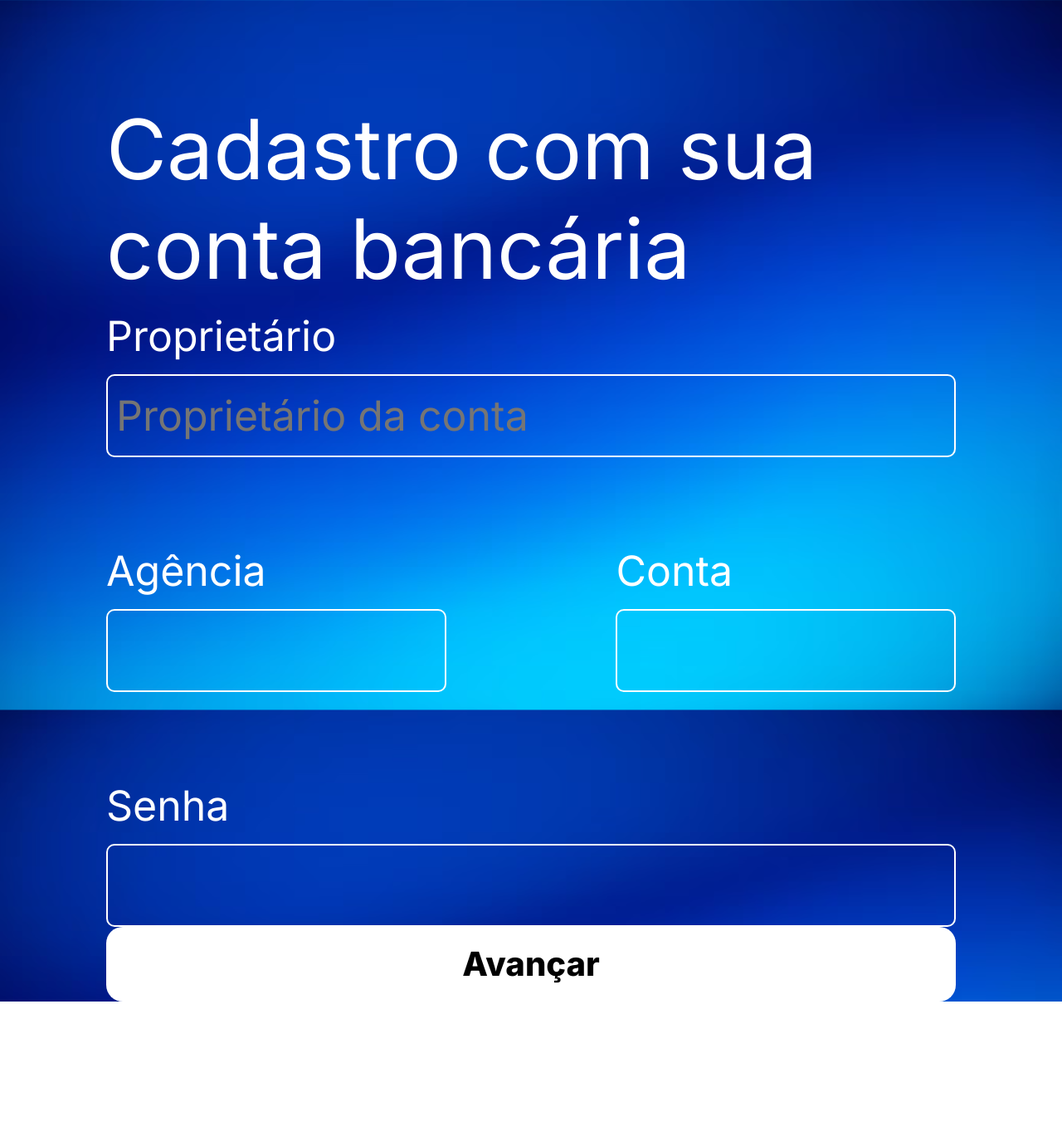
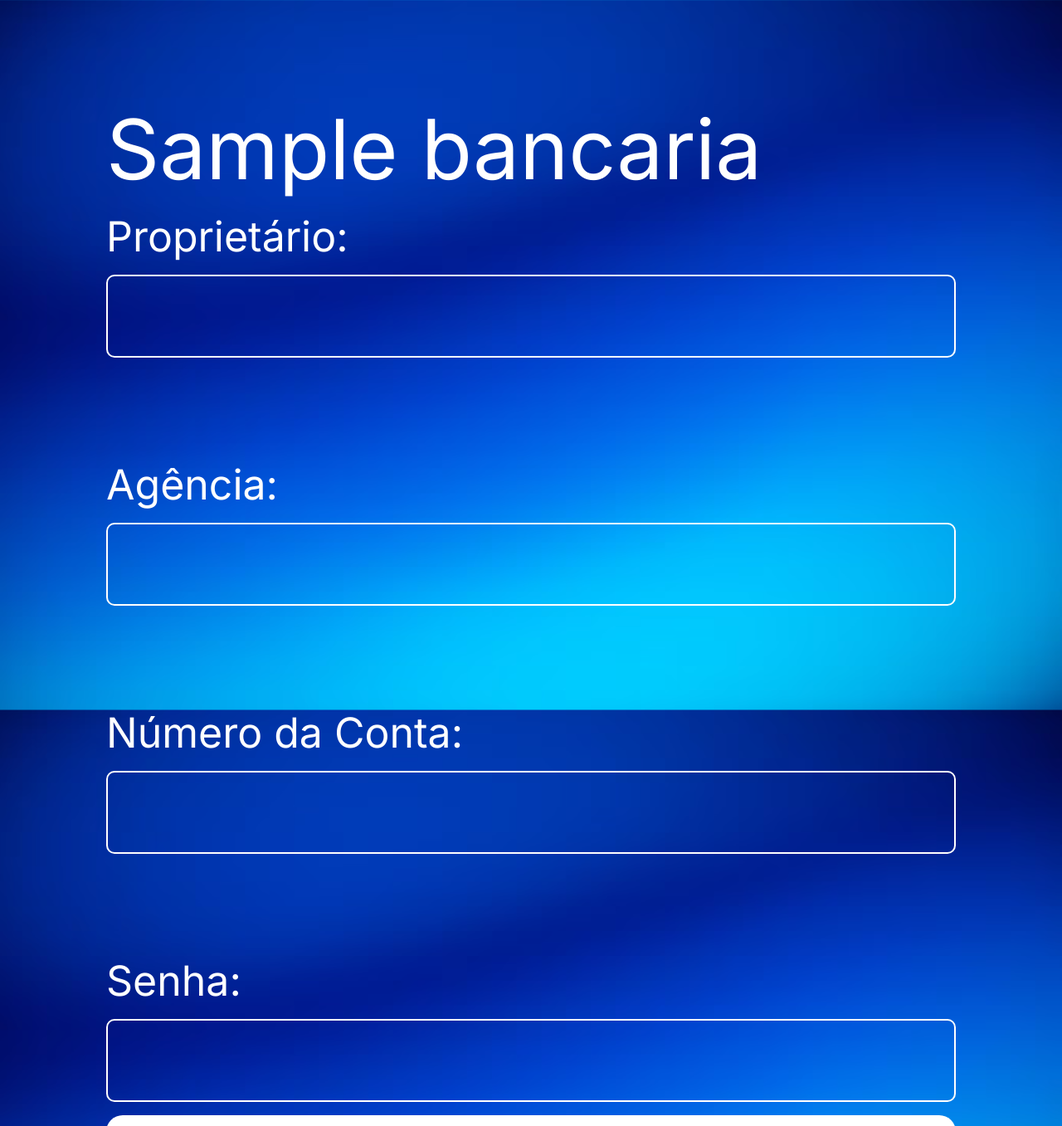
Before and after one commit to beamuniz/smart-cash, a Django app: template core/templates/cadastro.html in a window 1280 px wide. Shown: the top 1357 px of the page at 83% size. Before the commit the page ends 1207 px from the top, so only its background shows below. Run offline with Django 4.2, Linux system fonts and the light colour scheme; tables that the repository leaves empty hold one stand-in row (values such as "Sample post"); the template is opened without the code that fills it: values that come from a table or form of the project are taken from there, most other values are stand-ins (such as "Sample title", 1, 10 or a date in 2020).

Commit message:
added register functions

```diff
--- a/core/forms.py
+++ b/core/forms.py
@@ -10,13 +10,13 @@ class Usuario(ModelForm):
         fields ='__all__'
 
 
-class ContaBancaria(ModelForm):
+class FormContaBancaria(ModelForm):
     class Meta:
         model = ContaBancaria
-        fields ='__all__'
+        fields = 'proprietario', 'agencia', 'conta', 'senha'
 
 
-class Cartao(ModelForm):
+class FormCartao(ModelForm):
     class Meta:
         model = Cartao
         fields ='__all__'
--- a/core/models.py
+++ b/core/models.py
@@ -1,7 +1,5 @@
 from django.db import models
 import math
-from django.contrib.auth.models import AbstractBaseUser, BaseUserManager
-from django.contrib.auth.backends import BaseBackend
 # Create your models here.
 
 class Cartao(models.Model):
@@ -16,10 +14,9 @@ class Cartao(models.Model):
 
 
 class ContaBancaria(models.Model):
-    numeroConta = models.CharField(max_length=6, verbose_name='Número da Conta', unique=True)
-    titular = models.CharField(max_length=45, verbose_name='Titular')
+    proprietario = models.CharField(max_length=45, verbose_name='Proprietário')
     agencia = models.IntegerField(verbose_name='Agência')
-    banco = models.CharField(max_length=100, verbose_name='Banco')
+    conta = models.CharField(max_length=100, verbose_name='Número da Conta')
     cartao = models.ForeignKey('Cartao', on_delete=models.SET_NULL, null=True, blank=True, verbose_name='Cartão')
     senha = models.CharField(max_length=100, verbose_name='Senha', null=True, blank=True)
 
@@ -27,7 +24,7 @@ class ContaBancaria(models.Model):
         verbose_name_plural = 'Contas Bancárias'
 
     def __str__(self):
-        return self.numeroConta
+        return self.conta
 
 class Usuario(models.Model):
     id_usuario = models.AutoField(primary_key=True)
--- a/core/templates/cadastro.html
+++ b/core/templates/cadastro.html
@@ -11,32 +11,17 @@
 
 {%block main %}
     <div class="main-container">
-        <form action="{% url 'login_validation' %}" method="post" class="form">
-            {% csrf_token %}
-            <h1>Cadastro com sua conta bancária</h1>
-            <div class="form-content">
-                <span>
-                    <label for="">Proprietário</label>
-                    <input name="proprietario" type="text" placeholder="Proprietário da conta">
-                </span>
-                <span class="banco">
-                    <div class="agencia">
-                        <label for="">Agência</label>
-                        <input name="agencia" type="text" class="banco-input">
-                    </div>
-                    <div class="conta">
-                        <label for="">Conta</label>
-                        <input name="conta" type="text" class="banco-input">
-                    </div>
-                </span>
-                <span>
-                    <label for="">Senha</label>
-                    <input name="senha" type="password">
-                </span>
-            </div>
-            <div class="avancar">
-                <button onclick="window.location.href='/cadastrocartao/'">Avançar</button>
-            </div>
+        <form action="{% url 'cadastro' %}" method="post" class="form">
+
+                {% csrf_token %}
+                <h1>{{ bancaria }}</h1>
+                <div class="form-content">
+                    {{ form.as_p }}
+                </div>
+
+                <div class="avancar">
+                    <button type="submit">Avançar</button>
+                </div>
         </form>
     </div>
 {% endblock %}
--- a/core/templates/core/apresentacao.html
+++ b/core/templates/core/apresentacao.html
@@ -23,7 +23,7 @@
         <img src="{% static 'symbol.png' %}" class="symbol">
         <div class="btns">
             <button type="button" class="btn btn-light mt-5" onclick="window.location.href='/cadastro/'"> Cadastre-se</button>
-            <button type="button" class="btn btn-light mt-5" onclick="window.location.href='/login/'">Login</button>
+            <button type="button" class="btn btn-light mt-5" onclick="window.location.href='core/login/'">Login</button>
         </div>
         </div>
 
--- a/core/templates/login.html
+++ b/core/templates/core/login.html
@@ -11,7 +11,7 @@
 
 {%block main %}
     <div class="main-container">
-        <form class="content-container" action="{% url 'login_validation' %}" method="post">
+        <form class="content-container" action="{% url 'url_login' %}" method="post">
             {% csrf_token %}
             <h1>Login</h1>
             <div class="form">
--- a/tacar/urls.py
+++ b/tacar/urls.py
@@ -15,7 +15,7 @@ Including another URLconf
 """
 from django.contrib import admin
 from django.urls import path, include
-from core.views import apresentacao, login, cadastro, cartao, login_validation
+from core.views import apresentacao, login, cadastro_contaBancaria, cadastro_cartao, home
 from django.conf.urls.static import static
 from django.conf import settings
 """ from core.views import home, cadastro_cliente, listagem_cliente, cadastro_veiculo, cadastro_fabricante, listagem_veiculo,\
@@ -27,10 +27,10 @@ from django.conf import settings
 
 urlpatterns = [
     path('admin/', admin.site.urls),
-    path('', apresentacao, name='Tela Inicial'),
-    path('cadastro/', cadastro, name='cadastro'),
-    path('login/', login, name='Login'),
-    path('cadastro-cartao/', cartao, name='cadastro_cartao'),
-    path('home/', login_validation, name='login_validation')
+    path('', apresentacao, name='url_tela_inicial'),
+    path('cadastro/', cadastro_contaBancaria, name='cadastro'),
+    path('login/', login, name='url_login'),
+    path('cadastro_cartao/', cadastro_cartao, name='url_cadastro_cartao'),
+    path('home/', home, name='url_home'),
 ]
 urlpatterns += static(settings.MEDIA_URL, document_root=settings.MEDIA_ROOT)
```
Also changed, not shown: core/templates/core/cadastro_cartao.html (added, +27 -0 lines), core/templates/core/cadastrocartao.html (deleted, +0 -14 lines), core/views.py (+32 -22 lines), core/migrations/0002_rename_banco_contabancaria_conta_and_more.py (added), core/migrations/0003_remove_contabancaria_numeroconta_and_more.py (added), db.sqlite3.
